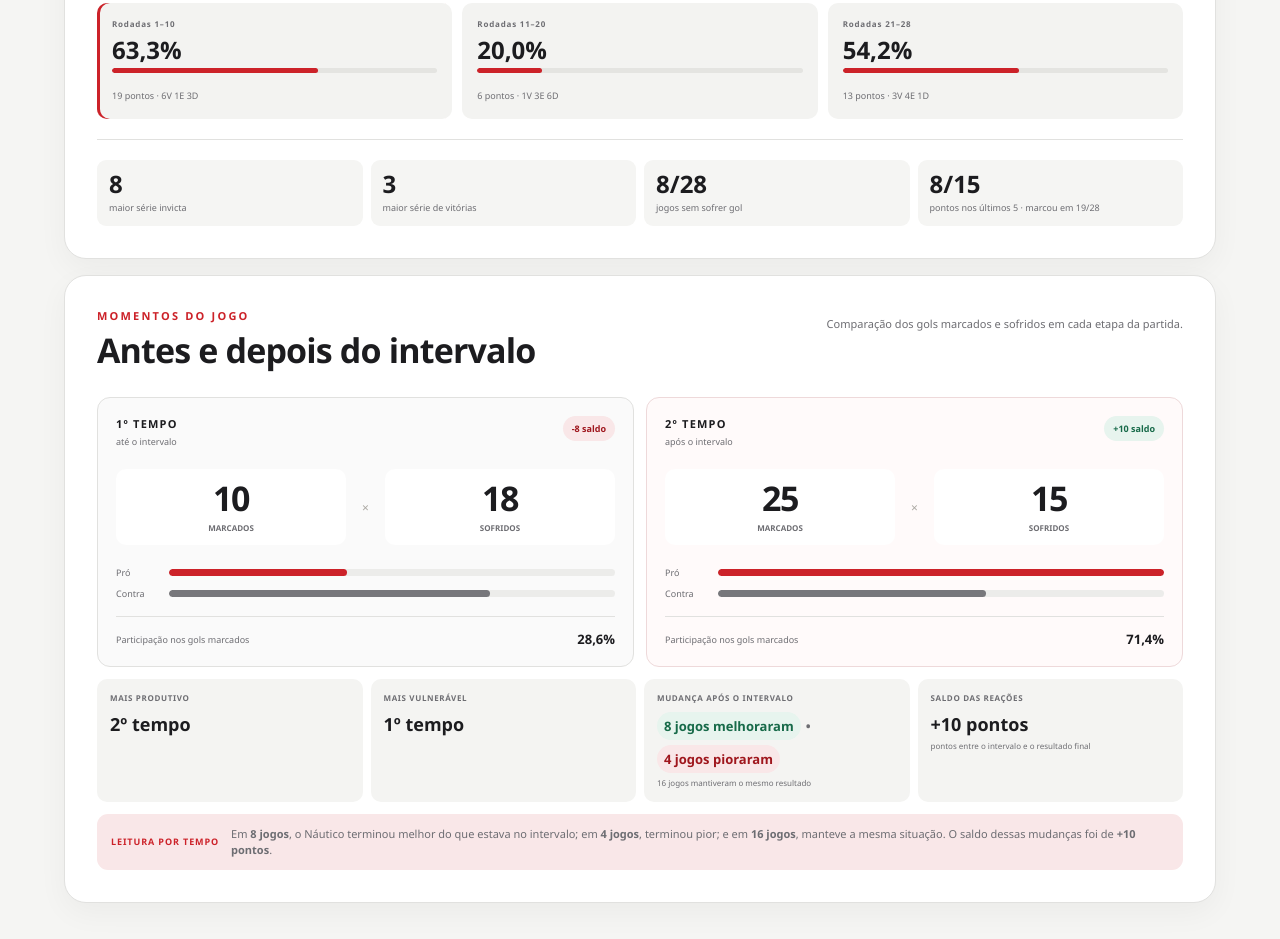
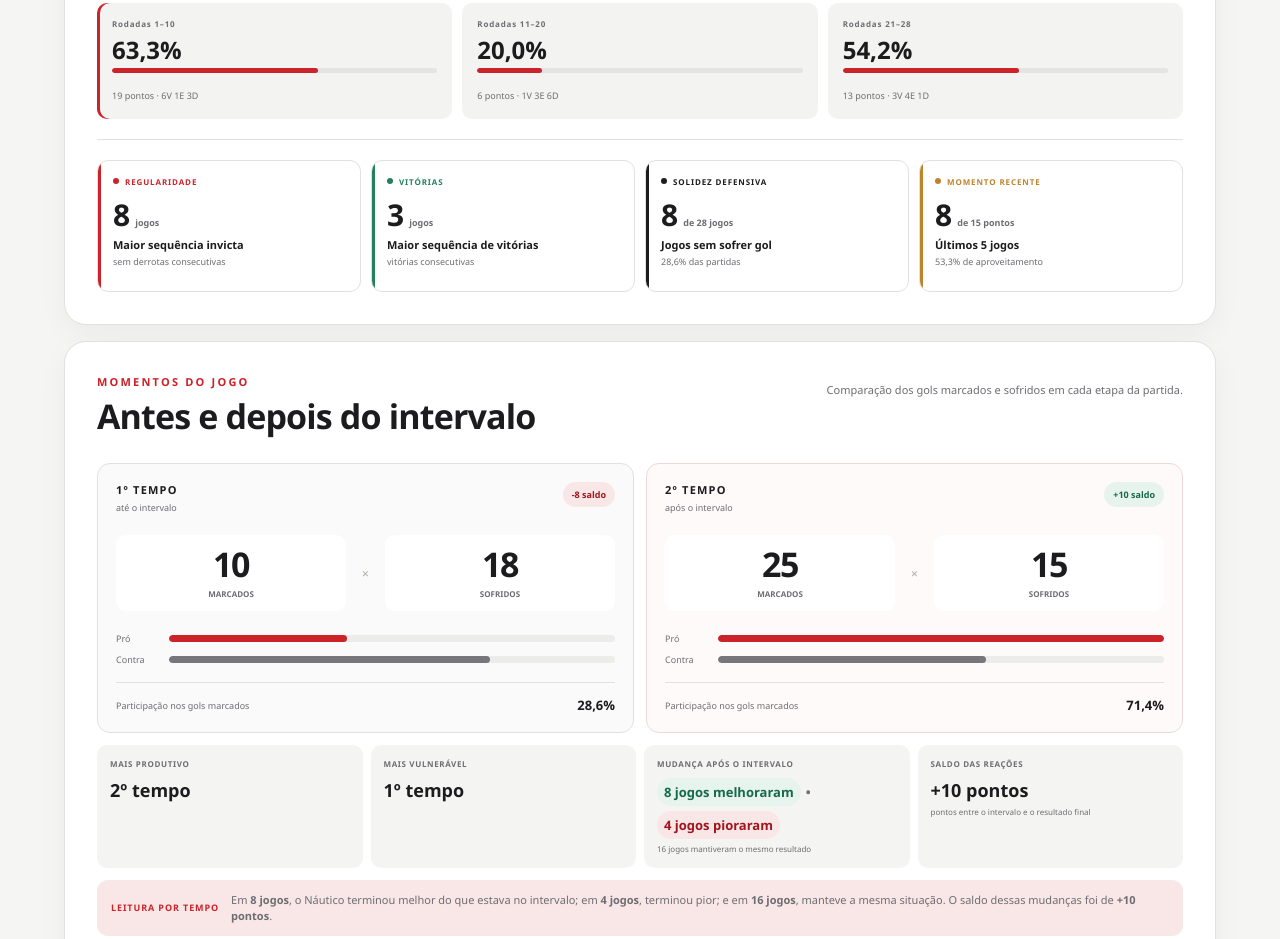
Before and after one commit to pablohmelo02/analise_nautico, a plain HTML site: page index.html in a window 1280 px wide. Shown: the part 2427-3366 px from the top of the page. Drawn offline with Linux system fonts and the light colour scheme.

Commit message:
style: aprimorar cards de consistencia

```diff
--- a/app.js
+++ b/app.js
@@ -323,15 +323,21 @@ function renderPerformance() {
   </div>`).join('');
 
   const cleanSheets = matches.filter(match => match.ga === 0).length;
-  const scored = matches.filter(match => match.gf > 0).length;
   const recent = summarize(matches.slice(-5));
+  const unbeatenRun = longestSequence(match => match.result !== 'D');
+  const winningRun = longestSequence(match => match.result === 'V');
   const items = [
-    [longestSequence(match => match.result !== 'D'), 'maior série invicta'],
-    [longestSequence(match => match.result === 'V'), 'maior série de vitórias'],
-    [`${cleanSheets}/${matches.length}`, 'jogos sem sofrer gol'],
-    [`${recent.points}/15`, `pontos nos últimos 5 · marcou em ${scored}/${matches.length}`]
+    {value: unbeatenRun, unit: unbeatenRun === 1 ? 'jogo' : 'jogos', eyebrow: 'REGULARIDADE', title: 'Maior sequência invicta', note: 'sem derrotas consecutivas', tone: 'red'},
+    {value: winningRun, unit: winningRun === 1 ? 'jogo' : 'jogos', eyebrow: 'VITÓRIAS', title: 'Maior sequência de vitórias', note: 'vitórias consecutivas', tone: 'green'},
+    {value: cleanSheets, unit: `de ${matches.length} jogos`, eyebrow: 'SOLIDEZ DEFENSIVA', title: 'Jogos sem sofrer gol', note: `${pct(cleanSheets / matches.length * 100)} das partidas`, tone: 'dark'},
+    {value: recent.points, unit: 'de 15 pontos', eyebrow: 'MOMENTO RECENTE', title: 'Últimos 5 jogos', note: `${pct(recent.efficiency)} de aproveitamento`, tone: 'gold'}
   ];
-  $('streakGrid').innerHTML = items.map(([value, label]) => `<div class="streak-item"><b>${value}</b><span>${label}</span></div>`).join('');
+  $('streakGrid').innerHTML = items.map(item => `<div class="streak-item ${item.tone}">
+    <span class="streak-eyebrow">${item.eyebrow}</span>
+    <div class="streak-value"><b>${item.value}</b><small>${item.unit}</small></div>
+    <strong>${item.title}</strong>
+    <p>${item.note}</p>
+  </div>`).join('');
 }
 
 function updateScenario() {
--- a/styles.css
+++ b/styles.css
@@ -282,11 +282,19 @@ output { color: var(--red-deep); background: var(--red-soft); border: 1px solid
 .period-meter i { display: block; height: 100%; background: var(--red); border-radius: inherit; }
 .period-card small { color: var(--muted); font-size: 9px; }
 .period-card.best { box-shadow: inset 3px 0 var(--red); }
-.streak-grid { display: grid; grid-template-columns: repeat(4, 1fr); gap: 8px; border-top: 1px solid var(--line); margin-top: 20px; padding-top: 20px; }
-.streak-item { background: #f5f5f3; border-radius: 9px; padding: 12px; }
-.streak-item b { display: block; font: 650 24px/1 var(--font-sans); }
-.streak-item span { display: block; color: var(--muted); font-size: 9px; line-height: 1.35; margin-top: 6px; }
-
+.streak-grid { display: grid; grid-template-columns: repeat(4, 1fr); gap: 10px; border-top: 1px solid var(--line); margin-top: 20px; padding-top: 20px; }
+.streak-item { --metric-color: var(--red); position: relative; min-height: 132px; overflow: hidden; background: #fff; border: 1px solid var(--line); border-radius: 11px; padding: 15px; }
+.streak-item::before { position: absolute; inset: 0 auto 0 0; width: 3px; background: var(--metric-color); content: ''; }
+.streak-item.green { --metric-color: #23815c; }
+.streak-item.dark { --metric-color: var(--ink); }
+.streak-item.gold { --metric-color: var(--gold); }
+.streak-eyebrow { display: flex; align-items: center; gap: 6px; color: var(--metric-color); font-size: 8px; font-weight: 850; letter-spacing: .11em; }
+.streak-eyebrow::before { width: 6px; height: 6px; flex: 0 0 auto; border-radius: 50%; background: var(--metric-color); content: ''; }
+.streak-value { display: flex; align-items: baseline; gap: 6px; margin: 13px 0 8px; }
+.streak-value b { font: 700 30px/1 var(--font-sans); letter-spacing: -.03em; }
+.streak-value small { color: var(--muted); font-size: 9px; font-weight: 650; }
+.streak-item > strong { display: block; color: var(--ink); font-size: 11px; line-height: 1.3; }
+.streak-item > p { margin: 4px 0 0; color: var(--muted); font-size: 9px; line-height: 1.35; }
 .halves-panel { grid-column: 1 / -1; }
 .halves-head > p { max-width: 360px; margin: 8px 0 0; color: var(--muted); font-size: 11px; line-height: 1.5; text-align: right; }
 .halves-grid { display: grid; grid-template-columns: repeat(2, 1fr); gap: 12px; }
@@ -397,8 +405,7 @@ footer { display: none; }
   .halves-grid { grid-template-columns: 1fr; }
   .halves-head > p { text-align: left; }
   .halves-insights { grid-template-columns: repeat(2, 1fr); }
-  .streak-grid { grid-template-columns: repeat(2, 1fr); gap: 20px 0; }
-  .streak-item:nth-child(2) { border: 0; }
+  .streak-grid { grid-template-columns: repeat(2, 1fr); gap: 10px; }
   .donut-row { grid-template-columns: 125px 1fr; gap: 16px; }
   .donut { width: 125px; }
   .form-block { grid-template-columns: 1fr; text-align: center; }
```
